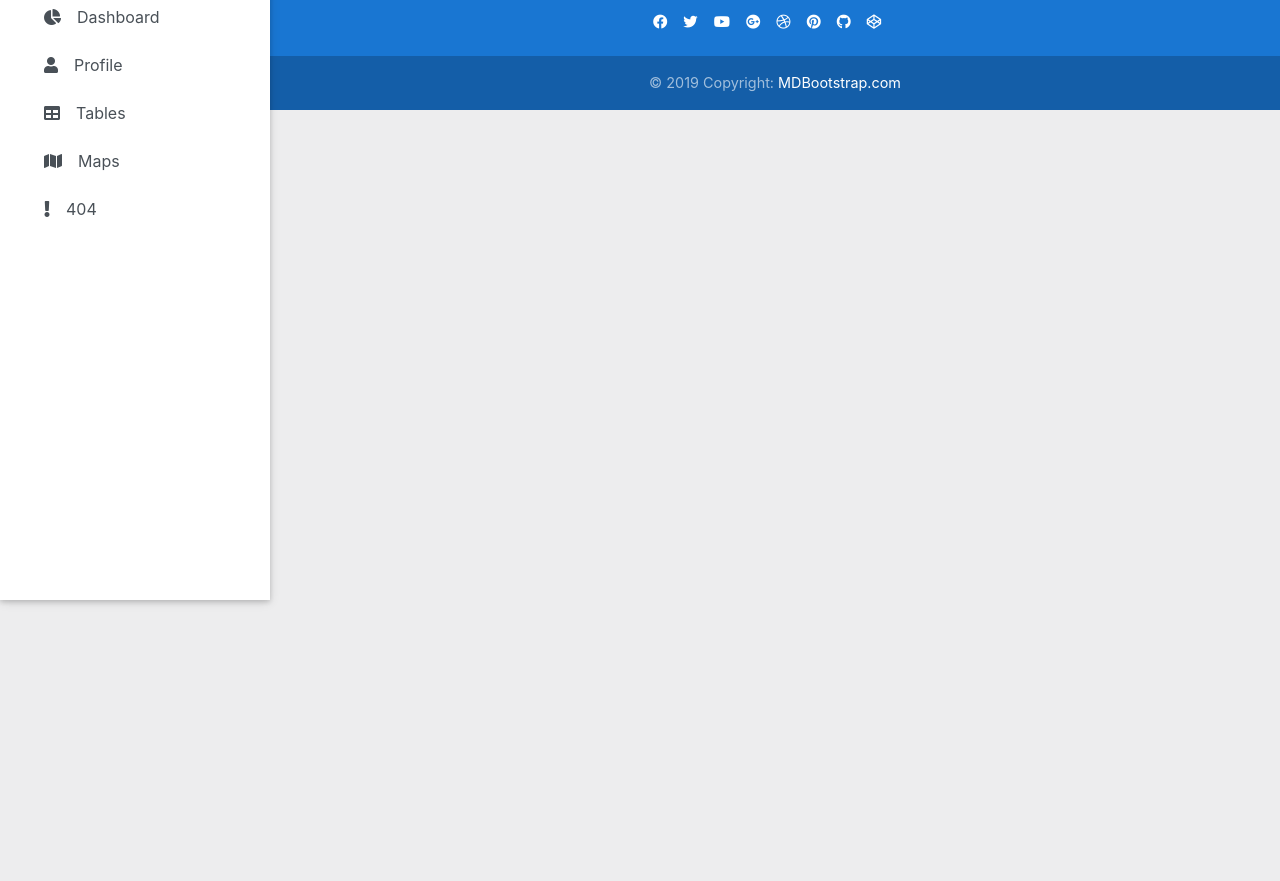
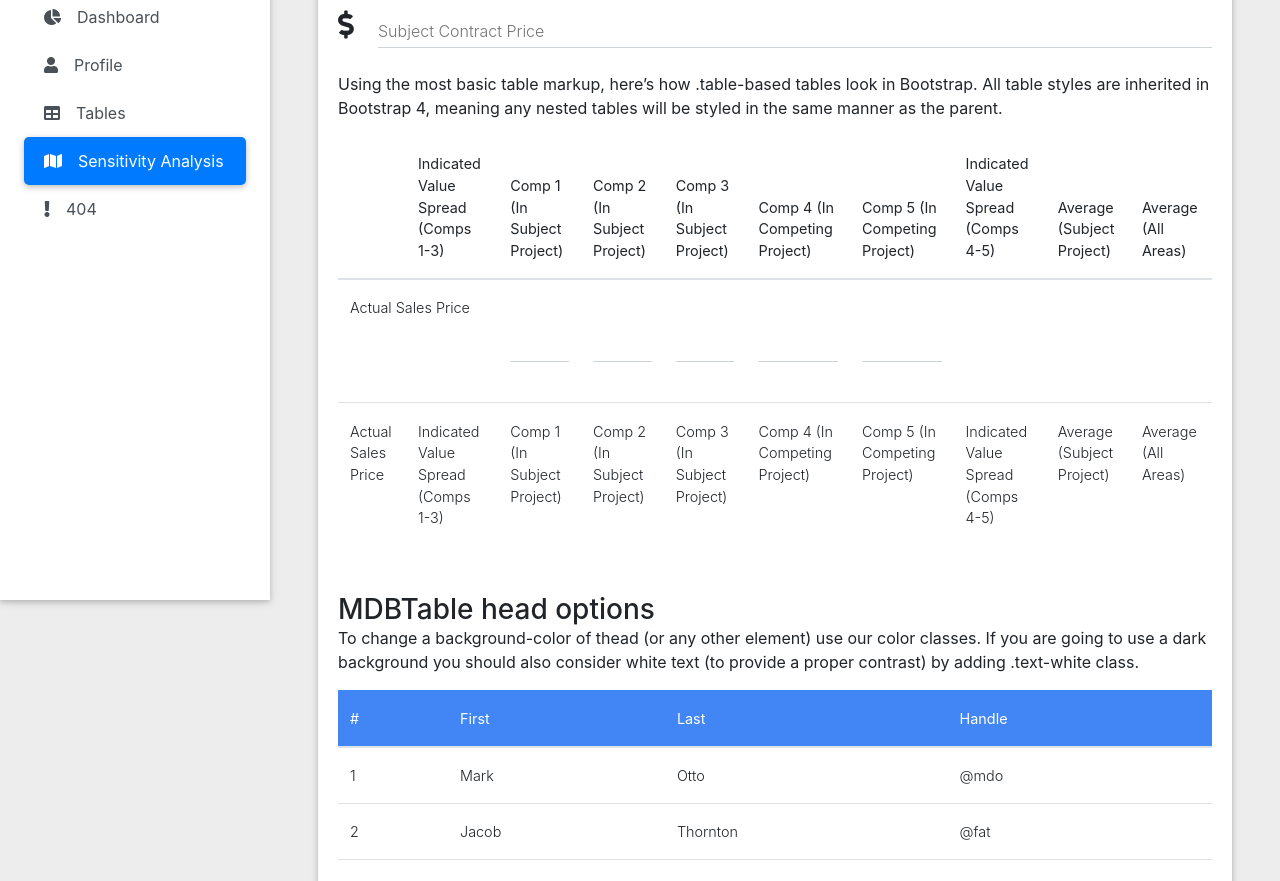
Before and after one commit to hamamilton/calculators, a React app: page /sensitivity in a window 1280 px wide. Before the commit this address had no page. Shown: the part 200-1081 px from the top of the page. Before the commit the page ends 800 px from the top, so only its background shows below. Built offline with nearby package versions, Linux system fonts and the light colour scheme.

Commit message:
2 files modified, 1 added, 1 deleted

```diff
--- a/src/components/Routes.js
+++ b/src/components/Routes.js
@@ -3,7 +3,7 @@ import { Route, Switch } from 'react-router-dom';
 import DashboardPage from './pages/DashboardPage';
 import ProfilePage from './pages/ProfilePage';
 import TablesPage from './pages/TablesPage';
-import MapsPage from './pages/MapsPage';
+import Sensitivity from './pages/SensitivityPage';
 import NotFoundPage from './pages/NotFoundPage';
 
 class Routes extends React.Component {
@@ -14,7 +14,7 @@ class Routes extends React.Component {
         <Route path='/dashboard' component={DashboardPage} />
         <Route path='/profile' component={ProfilePage} />
         <Route path='/tables' component={TablesPage} />
-        <Route path='/maps' component={MapsPage} />
+        <Route path='/sensitivity' component={Sensitivity} />
         <Route path='/404' component={NotFoundPage} />
       </Switch>
     );
--- a/src/components/pages/MapsPage.js
+++ /dev/null
@@ -1,85 +0,0 @@
-import React from 'react'
-import { MDBCol, MDBRow, MDBCard, MDBCardBody, MDBView } from 'mdbreact';
-import GoogleMapReact from 'google-map-react';
-
-const MapsPage =  () => {
-  return (
-    <React.Fragment>
-        <MDBRow>
-          <MDBCol md="6">
-            <MDBCard className="mt-5">
-              <MDBView className="gradient-card-header blue darken-2">
-                <h4 className="h4-responsive text-white">
-                  Regular map
-                </h4>
-              </MDBView>
-              <MDBCardBody style={{width: '100%', height: '300px'}} className="text-center">
-                <GoogleMapReact
-                  defaultCenter={{lat: 10, lng: 10}}
-                  defaultZoom={7}
-                 />
-              </MDBCardBody>
-            </MDBCard>
-          </MDBCol>
-          <MDBCol md="6">
-            <MDBCard className="mt-5">
-              <MDBView className="gradient-card-header blue darken-2">
-                <h4 className="h4-responsive text-white">
-                  Hybrid map
-                </h4>
-              </MDBView>
-              <MDBCardBody style={{width: '100%', height: '300px'}} className="text-center">
-                <GoogleMapReact
-                    defaultCenter={{lat: 10, lng: 10}}
-                    defaultZoom={7}
-                    options = {{
-                      mapTypeId: 'hybrid'
-                    }}
-                  />
-              </MDBCardBody>
-            </MDBCard>
-          </MDBCol>
-        </MDBRow>
-        <MDBRow>
-          <MDBCol md="6">
-            <MDBCard className="mt-5">
-              <MDBView className="gradient-card-header blue darken-2">
-                <h4 className="h4-responsive text-white">
-                Satellite map
-                </h4>
-              </MDBView>
-              <MDBCardBody style={{width: '100%', height: '300px'}} className="text-center">
-                <GoogleMapReact
-                      defaultCenter={{lat: 10, lng: 10}}
-                      defaultZoom={7}
-                      options = {{
-                        mapTypeId: 'satellite'
-                      }}
-                    />
-              </MDBCardBody>
-            </MDBCard>
-          </MDBCol>
-          <MDBCol md="6">
-            <MDBCard className="mt-5">
-              <MDBView className="gradient-card-header blue darken-2">
-                <h4 className="h4-responsive text-white">
-                  Terrain map
-                </h4>
-              </MDBView>
-              <MDBCardBody style={{width: '100%', height: '300px'}} className="text-center">
-                <GoogleMapReact
-                        defaultCenter={{lat: 10, lng: 10}}
-                        defaultZoom={7}
-                        options = {{
-                          mapTypeId: 'terrain'
-                        }}
-                      />
-              </MDBCardBody>
-            </MDBCard>
-          </MDBCol>
-        </MDBRow>
-    </React.Fragment>
-  )
-}
-
-export default MapsPage;
--- /dev/null
+++ b/src/components/pages/SensitivityPage.js
@@ -0,0 +1,165 @@
+import React from 'react'
+import { MDBRow, MDBCol, MDBView, MDBCard, MDBCardBody, MDBTable, MDBTableHead, MDBTableBody, MDBInput } from 'mdbreact';
+
+const Sensitivity =  () => {
+  return (
+    <>
+      <MDBRow>
+      <MDBCol md="12">
+        <MDBCard className="mt-5">
+          <MDBView className="gradient-card-header blue darken-2">
+            <h4 className="h4-responsive text-white">GLA Adjustment Sensitivity Analysis</h4>
+          </MDBView>
+          <MDBCardBody>
+            <MDBInput
+              name="subjectContractPrice"
+              type="number"
+              icon="dollar-sign"
+              label="Subject Contract Price"
+            />
+
+            <p>Using the most basic table markup, here’s how .table-based tables look in Bootstrap. All table styles are inherited in Bootstrap 4, meaning any nested tables will be styled in the same manner as the parent.</p>
+            <MDBTable>
+              <MDBTableHead>
+                <tr>
+                  <th>&nbsp;</th>
+                  <th>Indicated Value Spread (Comps 1-3)</th>
+                  <th>Comp 1 (In Subject Project)</th>
+                  <th>Comp 2 (In Subject Project)</th>
+                  <th>Comp 3 (In Subject Project)</th>
+                  <th>Comp 4 (In Competing Project)</th>
+                  <th>Comp 5 (In Competing Project)</th>
+                  <th>Indicated Value Spread (Comps 4-5)</th>
+                  <th>Average (Subject Project)</th>
+                  <th>Average (All Areas)</th>
+                </tr>
+              </MDBTableHead>
+              <MDBTableBody>
+                <tr>
+                  <td colspan="2">Actual Sales Price</td>
+                  <td><MDBInput /></td>
+                  <td><MDBInput /></td>
+                  <td><MDBInput /></td>
+                  <td><MDBInput /></td>
+                  <td><MDBInput /></td>
+                  <td></td>
+                  <td></td>
+                  <td></td>
+                </tr>
+                <tr>
+                  <td>Actual Sales Price</td>
+                  <td>Indicated Value Spread (Comps 1-3)</td>
+                  <td>Comp 1 (In Subject Project)</td>
+                  <td>Comp 2 (In Subject Project)</td>
+                  <td>Comp 3 (In Subject Project)</td>
+                  <td>Comp 4 (In Competing Project)</td>
+                  <td>Comp 5 (In Competing Project)</td>
+                  <td>Indicated Value Spread (Comps 4-5)</td>
+                  <td>Average (Subject Project)</td>
+                  <td>Average (All Areas)</td>
+                </tr>
+              </MDBTableBody>
+            </MDBTable>
+            <h3 className="mt-5 text-left"><strong>MDBTable head options</strong></h3>
+            <p>To change a background-color of thead (or any other element) use our color classes. If you are going to use a dark background you should also consider white text (to provide a proper contrast) by adding .text-white class.</p>
+            <MDBTable>
+              <MDBTableHead color="primary-color" textWhite>
+                <tr>
+                  <th>#</th>
+                  <th>First</th>
+                  <th>Last</th>
+                  <th>Handle</th>
+                </tr>
+              </MDBTableHead>
+              <MDBTableBody>
+                <tr>
+                  <td>1</td>
+                  <td>Mark</td>
+                  <td>Otto</td>
+                  <td>@mdo</td>
+                </tr>
+                <tr>
+                  <td>2</td>
+                  <td>Jacob</td>
+                  <td>Thornton</td>
+                  <td>@fat</td>
+                </tr>
+                <tr>
+                  <td>3</td>
+                  <td>Larry</td>
+                  <td>the Bird</td>
+                  <td>@twitter</td>
+                </tr>
+              </MDBTableBody>
+            </MDBTable>
+            <MDBTable>
+              <MDBTableHead color="pink">
+                <tr>
+                  <th>#</th>
+                  <th>First</th>
+                  <th>Last</th>
+                  <th>Handle</th>
+                </tr>
+              </MDBTableHead>
+              <MDBTableBody>
+                <tr>
+                  <td>1</td>
+                  <td>Mark</td>
+                  <td>Otto</td>
+                  <td>@mdo</td>
+                </tr>
+                <tr>
+                  <td>2</td>
+                  <td>Jacob</td>
+                  <td>Thornton</td>
+                  <td>@fat</td>
+                </tr>
+                <tr>
+                  <td>3</td>
+                  <td>Larry</td>
+                  <td>the Bird</td>
+                  <td>@twitter</td>
+                </tr>
+              </MDBTableBody>
+            </MDBTable>
+            <h3 className="mt-5 text-left"><strong>Striped rows.</strong></h3>
+            <p>Use prop striped to add zebra-striping to any table row within the table body</p>
+            <MDBTable striped>
+              <MDBTableHead>
+                <tr>
+                  <th>#</th>
+                  <th>First</th>
+                  <th>Last</th>
+                  <th>Handle</th>
+                </tr>
+              </MDBTableHead>
+              <MDBTableBody>
+                <tr>
+                  <td>1</td>
+                  <td>Mark</td>
+                  <td>Otto</td>
+                  <td>@mdo</td>
+                </tr>
+                <tr>
+                  <td>2</td>
+                  <td>Jacob</td>
+                  <td>Thornton</td>
+                  <td>@fat</td>
+                </tr>
+                <tr>
+                  <td>3</td>
+                  <td>Larry</td>
+                  <td>the Bird</td>
+                  <td>@twitter</td>
+                </tr>
+              </MDBTableBody>
+            </MDBTable>
+          </MDBCardBody>
+        </MDBCard>
+      </MDBCol>
+    </MDBRow>
+    </>
+  )
+}
+
+export default Sensitivity;
--- a/src/components/sideNavigation.js
+++ b/src/components/sideNavigation.js
@@ -28,10 +28,10 @@ const TopNavigation = () => {
                         Tables
                     </MDBListGroupItem>
                 </NavLink>
-                <NavLink to="/maps" activeClassName="activeClass">
+                <NavLink to="/sensitivity" activeClassName="activeClass">
                     <MDBListGroupItem>
                         <MDBIcon icon="map" className="mr-3"/>
-                        Maps
+                        Sensitivity Analysis
                     </MDBListGroupItem>
                 </NavLink>
                 <NavLink to="/404" activeClassName="activeClass">
```
